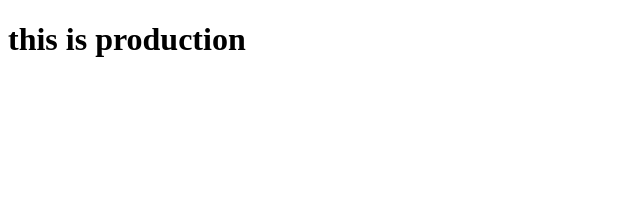
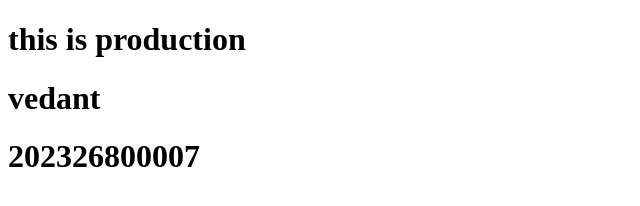
Before and after one commit to V0B0/vedantbarot_07_mid2025, a plain HTML site: page index.html in a window 1280 px wide. Shown: the whole page, without its empty margins (0-640 px from the left). Drawn offline with Linux system fonts and the light colour scheme.

Commit message:
first commit

```diff
--- a/index.html
+++ b/index.html
@@ -7,5 +7,7 @@
 </head>
 <body>
     <h1>this is production</h1>
+    <h1>vedant</h1>
+    <h1>202326800007</h1>
 </body>
 </html>
```
